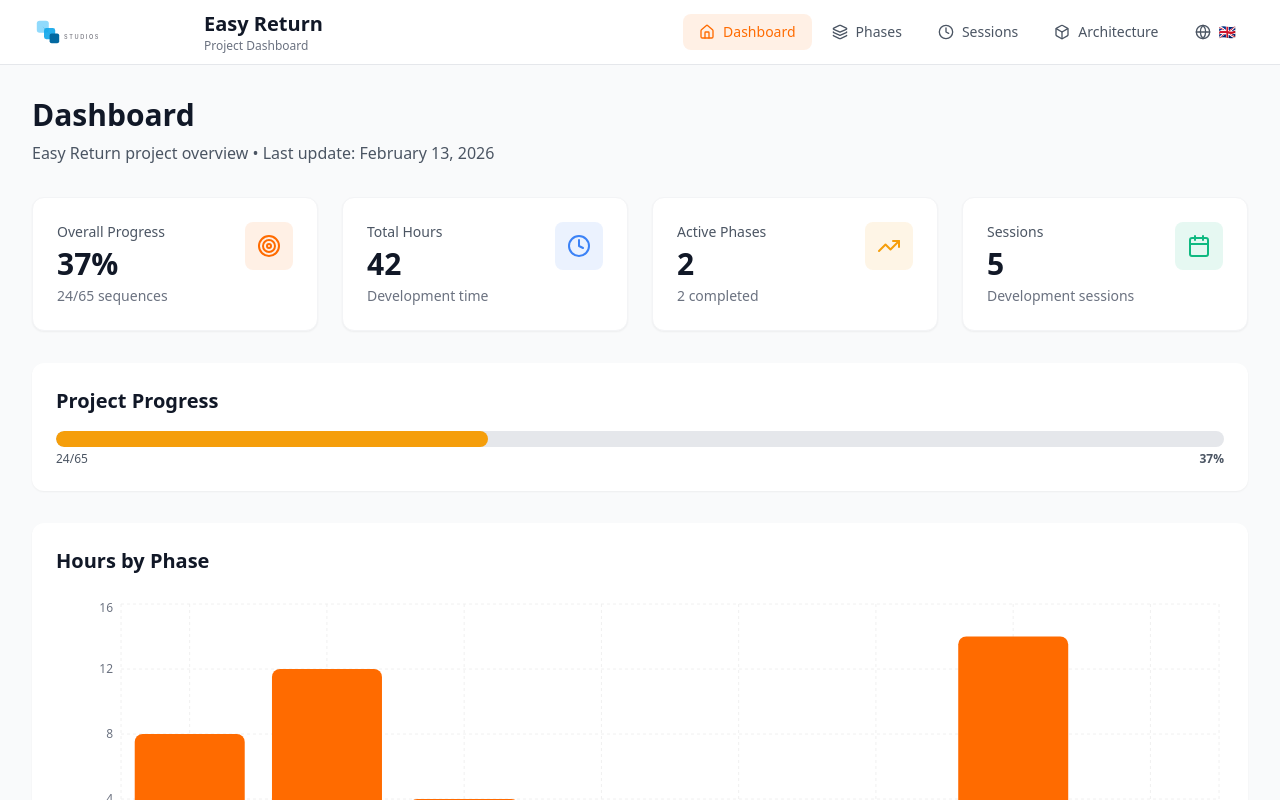
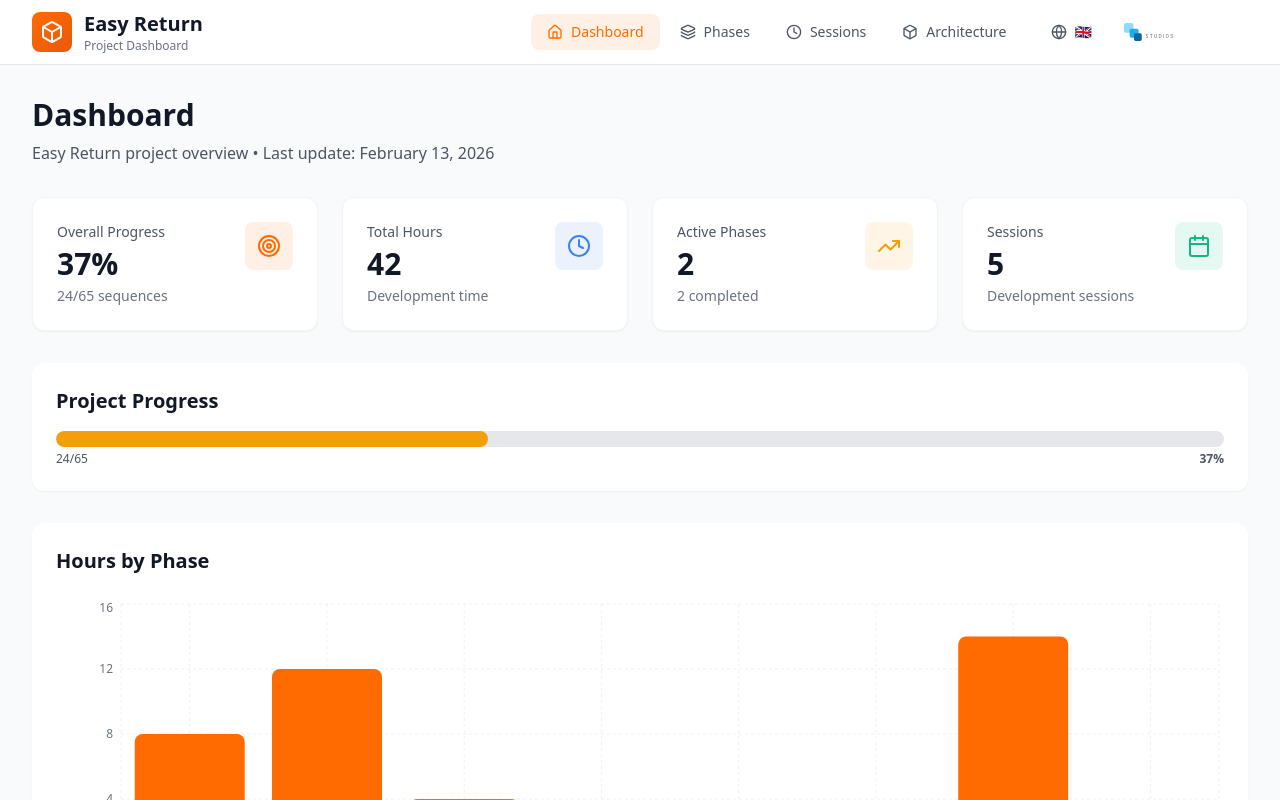
Before and after one commit to Samdev3615/easy-return-dashboard, a React (Vite) app: page / in a window 1280 px wide. Shown: the top 800 px of the page. Built offline with nearby package versions, Linux system fonts and the light colour scheme.

Commit message:
Update: Restore Easy Return icon and add SynTech logo to header

```diff
--- a/src/components/Layout.tsx
+++ b/src/components/Layout.tsx
@@ -25,11 +25,9 @@ export default function Layout({ children }: LayoutProps) {
           <div className="flex items-center justify-between h-16">
             {/* Logo */}
             <div className="flex items-center space-x-3">
-              <img
-                src="/syntech-logo.svg"
-                alt="SynTech Studios"
-                className="h-10"
-              />
+              <div className="w-10 h-10 bg-gradient-to-br from-primary to-orange-600 rounded-lg flex items-center justify-center">
+                <Box className="w-6 h-6 text-white" />
+              </div>
               <div>
                 <h1 className="text-xl font-bold text-gray-900">Easy Return</h1>
                 <p className="text-xs text-gray-500">Project Dashboard</p>
@@ -37,7 +35,7 @@ export default function Layout({ children }: LayoutProps) {
             </div>
 
             {/* Navigation Desktop */}
-            <div className="flex items-center space-x-2">
+            <div className="flex items-center space-x-4">
               <nav className="hidden md:flex space-x-1">
                 {navItems.map((item) => (
                   <NavLink
@@ -57,6 +55,11 @@ export default function Layout({ children }: LayoutProps) {
                 ))}
               </nav>
               <LanguageSwitcher />
+              <img
+                src="/syntech-full.svg"
+                alt="SynTech Studios"
+                className="h-8 hidden md:block"
+              />
             </div>
           </div>
         </div>
```
Also changed, not shown: public/syntech-full.svg (added).
